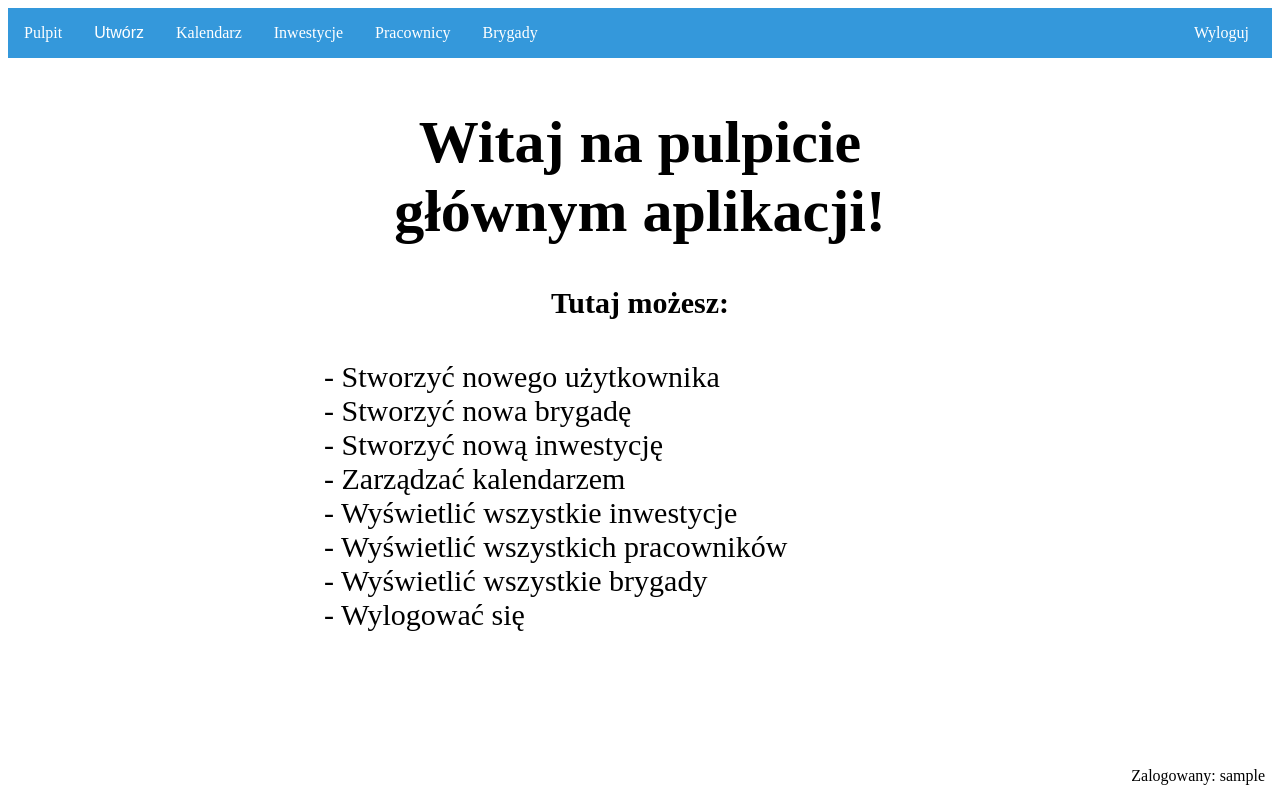
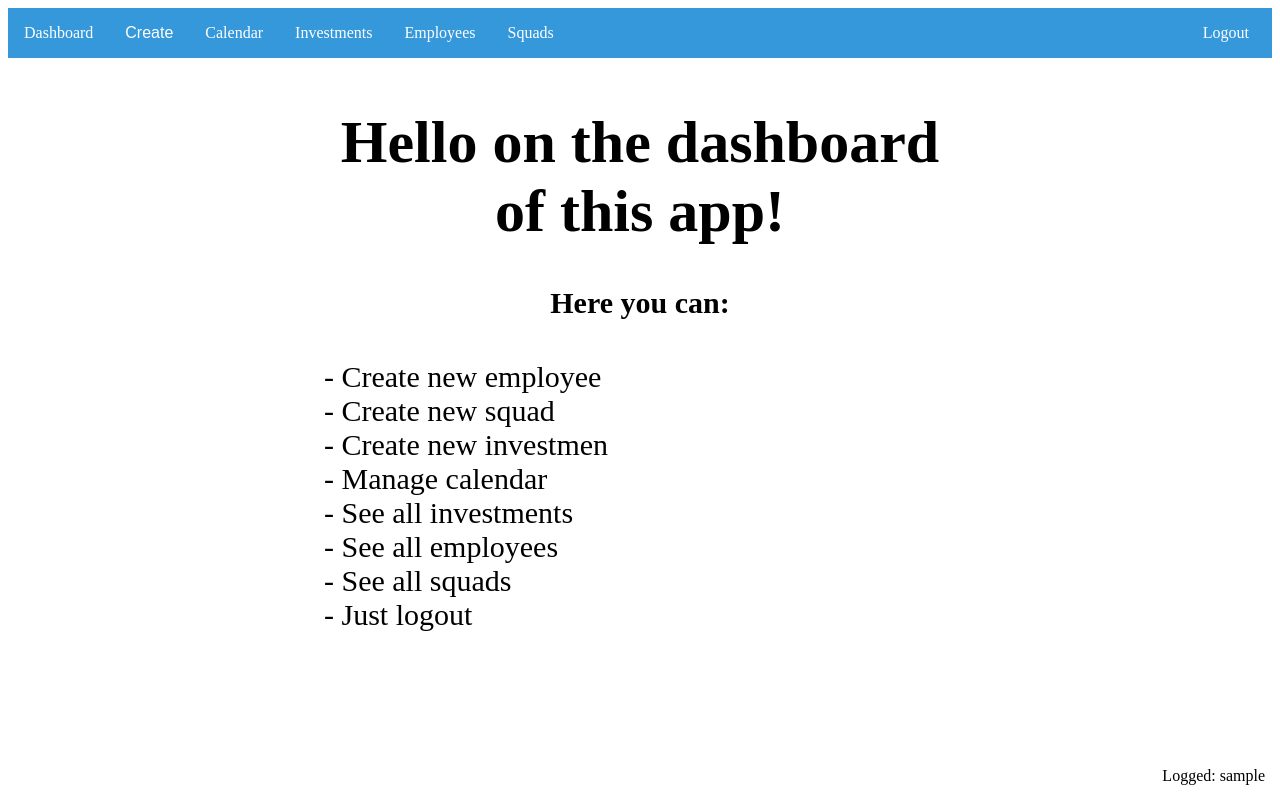
Before and after one commit to pparkitny/Manage_Your_Company_App, a Django app: page /dashboard/ in a window 1280 px wide. Run offline with Django 3.2, Linux system fonts and the light colour scheme; the visitor is signed in with stand-in values (Sample User, id 1).

Commit message:
Change all Polish words to English

```diff
--- a/oze_project/management_app/templates/add_employee.html
+++ b/oze_project/management_app/templates/add_employee.html
@@ -2,14 +2,14 @@
 {% block content %}
 <div class="title">
     <h1>
-        Utwórz nowego pracownika
+        Create new employee
     </h1>
 </div>
 <div class="main-app">
         <form method="post"  class="center">
             {% csrf_token %}
             {{ form.as_p }}
-            <input type="submit" class="button" value="Utwórz">
+            <input type="submit" class="button" value="Create">
         </form>
     <h3>{{ message }}</h3>
 </div>
--- a/oze_project/management_app/templates/add_investment.html
+++ b/oze_project/management_app/templates/add_investment.html
@@ -2,14 +2,14 @@
 {% block content %}
 <div class="title">
     <h1>
-        Utwórz nową inwestycję
+        Create new investment
     </h1>
 </div>
 <div class="main-app">
         <form method="post" class="center">
             {% csrf_token %}
             {{ form.as_p }}
-            <input type="submit" class="button" value="Utwórz">
+            <input type="submit" class="button" value="Create">
         </form>
     <h3>{{ message }}</h3>
 </div>
--- a/oze_project/management_app/templates/add_squad.html
+++ b/oze_project/management_app/templates/add_squad.html
@@ -2,14 +2,14 @@
 {% block content %}
 <div class="title">
     <h1>
-        Utwórz nową brygadę
+        Create new squad
     </h1>
 </div>
 <div class="main-app">
         <form method="post" class="center">
             {% csrf_token %}
             {{ form.as_p }}
-            <input type="submit" class="button" value="Utwórz">
+            <input type="submit" class="button" value="Create">
         </form>
     <h3>{{ message }}</h3>
 </div>
--- a/oze_project/management_app/templates/add_user.html
+++ b/oze_project/management_app/templates/add_user.html
@@ -4,7 +4,7 @@
     <form method="post" class="center">
         {% csrf_token %}
         {{ form.as_p }}
-        <input type="submit" class="button" value="Utwórz">
+        <input type="submit" class="button" value="Create">
     </form>
     <h3>{{ message }}</h3>
 </div>
--- a/oze_project/management_app/templates/base.html
+++ b/oze_project/management_app/templates/base.html
@@ -32,30 +32,30 @@
 {% if user.is_authenticated %}
 <div class="navi">
     <a href="/dashboard/">
-    <div class="dropbtn">Pulpit</div>
+    <div class="dropbtn">Dashboard</div>
     </a>
     <div class="dropdown">
-        <button onclick="myFunction()" class="dropbtn">Utwórz</button>
+        <button onclick="myFunction()" class="dropbtn">Create</button>
           <div id="myDropdown" class="dropdown-content">
-            <a href="/add-employee/">Nowy pracownik</a>
-            <a href="/add-squad/">Nowa brygada</a>
-            <a href="/add-investment/">Nowa inwestycja</a>
+            <a href="/add-employee/">New employee</a>
+            <a href="/add-squad/">New squad</a>
+            <a href="/add-investment/">New investment</a>
           </div>
     </div>
     <a href="/calendar/">
-        <div class="dropbtn">Kalendarz</div>
+        <div class="dropbtn">Calendar</div>
     </a>
     <a href="/investments/">
-        <div class="dropbtn">Inwestycje</div>
+        <div class="dropbtn">Investments</div>
     </a>
     <a href="/employees/">
-        <div class="dropbtn">Pracownicy</div>
+        <div class="dropbtn">Employees</div>
     </a>
     <a href="/squads/">
-        <div class="dropbtn">Brygady</div>
+        <div class="dropbtn">Squads</div>
     </a>
     <a href="/logout/">
-        <div class="dropbtn" id="logout-position">Wyloguj</div>
+        <div class="dropbtn" id="logout-position">Logout</div>
     </a>
 
 </div>
@@ -63,7 +63,7 @@
 {% block content %}
 {% endblock %}
 {% if user.is_authenticated %}
-<div id="back-link">Zalogowany: {{ user }}</div>
+<div id="back-link">Logged: {{ user }}</div>
 {% endif %}
 </body>
 </html>
--- a/oze_project/management_app/templates/dashboard.html
+++ b/oze_project/management_app/templates/dashboard.html
@@ -2,18 +2,18 @@
 {% block content %}
 <div class="dashboard">
     <h1>
-        Witaj na pulpicie głównym aplikacji!
+        Hello on the dashboard of this app!
     </h1>
-    <h4>Tutaj możesz:</h4>
+    <h4>Here you can:</h4>
     <p style="text-align: left">
-            - Stworzyć nowego użytkownika</br>
-            - Stworzyć nowa brygadę</br>
-            - Stworzyć nową inwestycję</br>
-            - Zarządzać kalendarzem</br>
-            - Wyświetlić wszystkie inwestycje</br>
-            - Wyświetlić wszystkich pracowników</br>
-            - Wyświetlić wszystkie brygady</br>
-            - Wylogować się</br>
+            - Create new employee</br>
+            - Create new squad</br>
+            - Create new investmen</br>
+            - Manage calendar</br>
+            - See all investments</br>
+            - See all employees</br>
+            - See all squads</br>
+            - Just logout</br>
     </p>
 </div>
 {% endblock %}
--- a/oze_project/management_app/templates/login.html
+++ b/oze_project/management_app/templates/login.html
@@ -4,7 +4,7 @@
             <form method="post" class="center">
                 {% csrf_token %}
                 {{ form.as_p }}
-                <input type="submit" class="button" value="Zaloguj">
+                <input type="submit" class="button" value="Login">
             </form>
         <h3>{{ message }}</h3>
     </div>
--- a/oze_project/management_app/templates/main.html
+++ b/oze_project/management_app/templates/main.html
@@ -4,8 +4,8 @@
     <h1>Strona główna</h1>
     <form method="POST">
         {% csrf_token %}
-        <button type="submit" class="button" name="login">Zaloguj</button> </br> </br>
-        <button type="submit" class="button" name="register">Rejestracja</button>
+        <button type="submit" class="button" name="login">Login</button> </br> </br>
+        <button type="submit" class="button" name="register">Register</button>
     </form>
 </div>
 {% endblock %}
--- a/oze_project/management_app/views.py
+++ b/oze_project/management_app/views.py
@@ -45,7 +45,7 @@ class LoginView(View):
             login(request, user)  # from django.contrib.auth import login
             return redirect('/dashboard/')
         else:  # user is None
-            message = 'Błędny login lub hasło'
+            message = 'Wrong login or password'
             return render(request, 'login.html', {'form': form, 'message': message})
 
 
@@ -241,7 +241,7 @@ class SelectedDayFromCalendarView(LoginRequiredMixin, View):
         try:
             selectedDay = EachDate.objects.get(day_name=day_name, month_name=month_name, year_name=year_name)
         except Exception:
-            raise Http404("Nie znaleziono dnia")
+            raise Http404("Day not found")
         return render(request, 'selected_day.html', {'selectedDay': selectedDay})
 
     def post(self, request, id):
@@ -259,7 +259,7 @@ class ModifyEmployeeView(LoginRequiredMixin, View):
         try:
             employee = Employee.objects.get(id=id)
         except Exception:
-            raise Http404("Nie znaleziono pracownika")
+            raise Http404("Employee not found")
         return render(request, 'modify_employee.html', {'employee': employee,
                                                         'positions': positions,
                                                         'squads': squads})
@@ -271,9 +271,9 @@ class ModifyEmployeeView(LoginRequiredMixin, View):
         squad_name = request.POST.get('squad')
         squad = Squad.objects.get(name=squad_name)
         new = ""
-        for pozycja in POSITION:
-            if position == pozycja[1]:
-                new = str(pozycja[0])
+        for pos in POSITION:
+            if position == pos[1]:
+                new = str(pos[0])
         # Update employee
         Employee.objects.filter(id=id).update(
             first_name=first_name,
@@ -293,7 +293,7 @@ class ModifySquadView(LoginRequiredMixin, View):
         try:
             squad = Squad.objects.get(id=id)
         except Exception:
-            raise Http404("Nie znaleziono brygady")
+            raise Http404("Squad not found")
         return render(request, 'modify_squad.html', {'squad': squad})
 
     def post(self, request, id):
@@ -315,7 +315,7 @@ class ModifyInvestmentView(LoginRequiredMixin, View):
         try:
             investment = Investment.objects.get(id=id)
         except Exception:
-            raise Http404("Nie znaleziono inwestycji")
+            raise Http404("Investment not found")
         return render(request, 'modify_investment.html', {'investment': investment,
                                                           'type_of_investments': type_of_investments})
 
```
Also changed, not shown: oze_project/management_app/forms.py (+17 -17 lines), oze_project/management_app/templates/employees.html (+6 -6 lines), oze_project/management_app/templates/investments.html (+8 -8 lines), oze_project/management_app/templates/modify_employee.html (+7 -7 lines), oze_project/management_app/templates/modify_investment.html (+9 -9 lines), oze_project/management_app/templates/modify_squad.html (+5 -5 lines), oze_project/management_app/templates/selected_day.html (+8 -8 lines), oze_project/management_app/templates/squads.html (+4 -4 lines).
